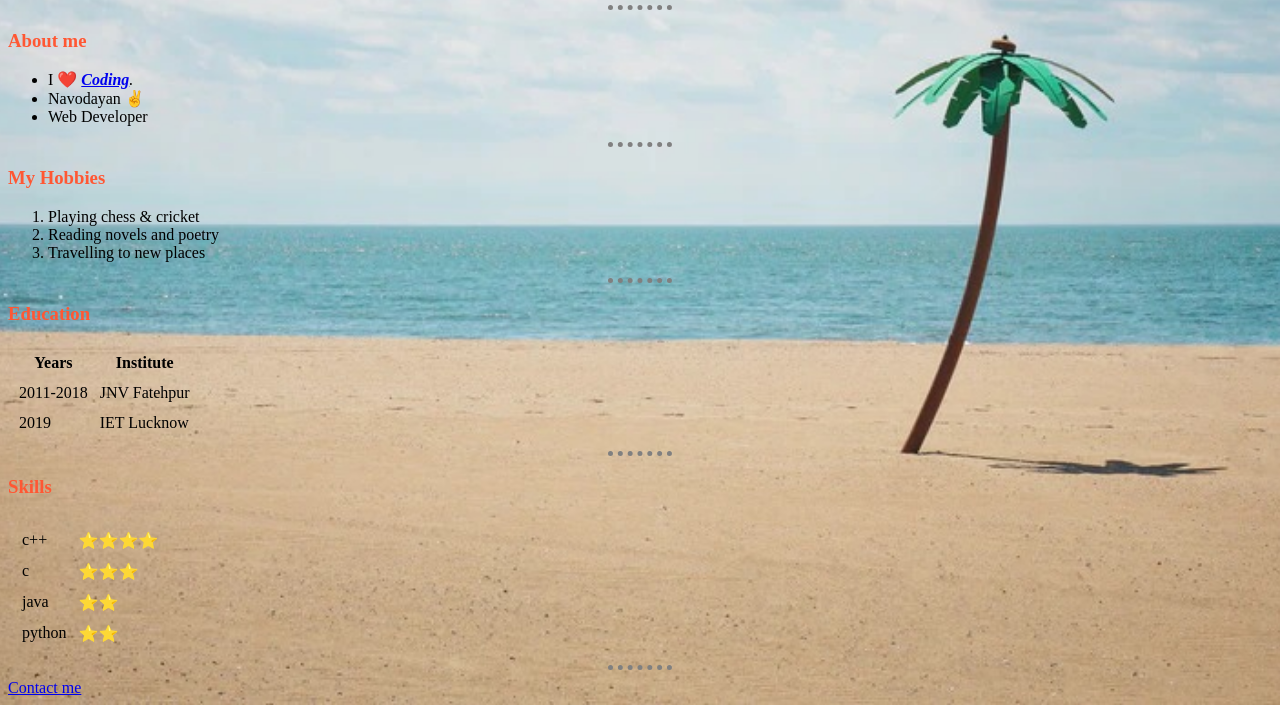
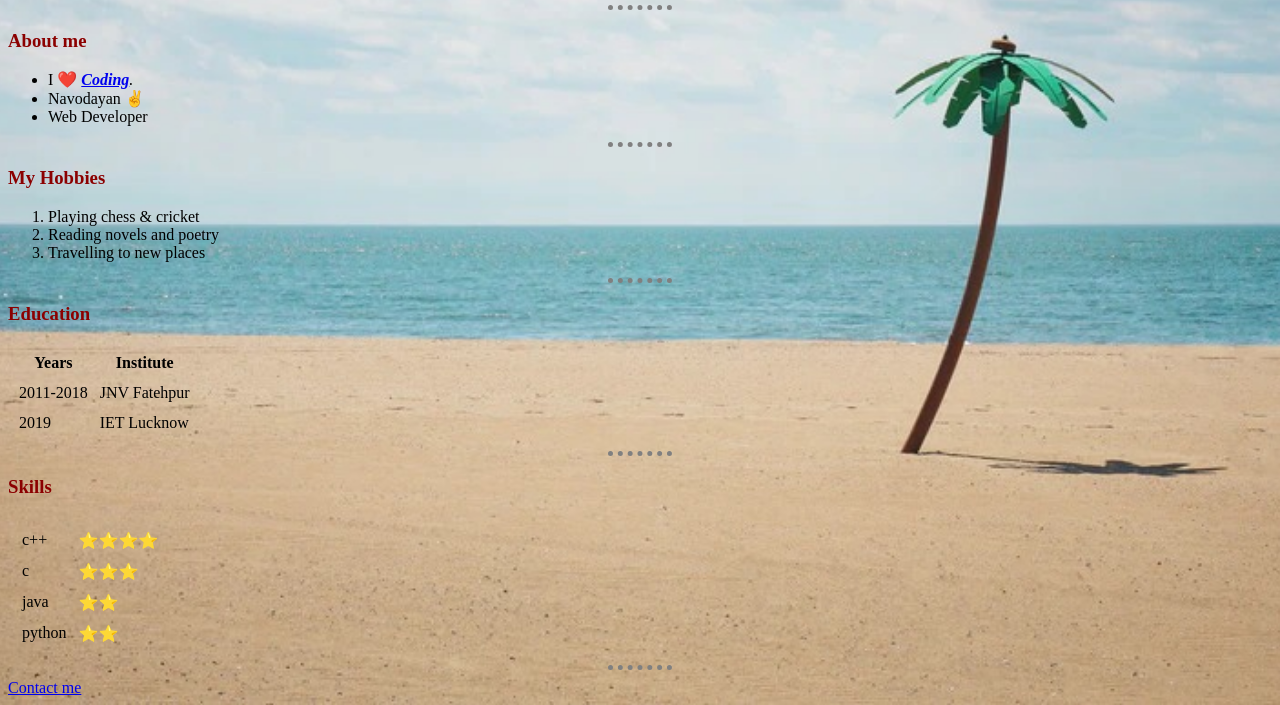
Before and after one commit to Krishna071/Curriculum-vitae, a plain HTML site: page index.html in a window 1280 px wide. Shown: the part 207-912 px from the top of the page. Drawn offline with Linux system fonts and the light colour scheme.

Commit message:
Update styles.css

```diff
--- a/css/styles.css
+++ b/css/styles.css
@@ -14,5 +14,5 @@ h1{
     color: #900C3F ;
   }
   h3{
-  color: #FF5733 ;
+    color: 	#8B0000;
   }
```
Lines whose indentation alone changed are shown as unchanged.
